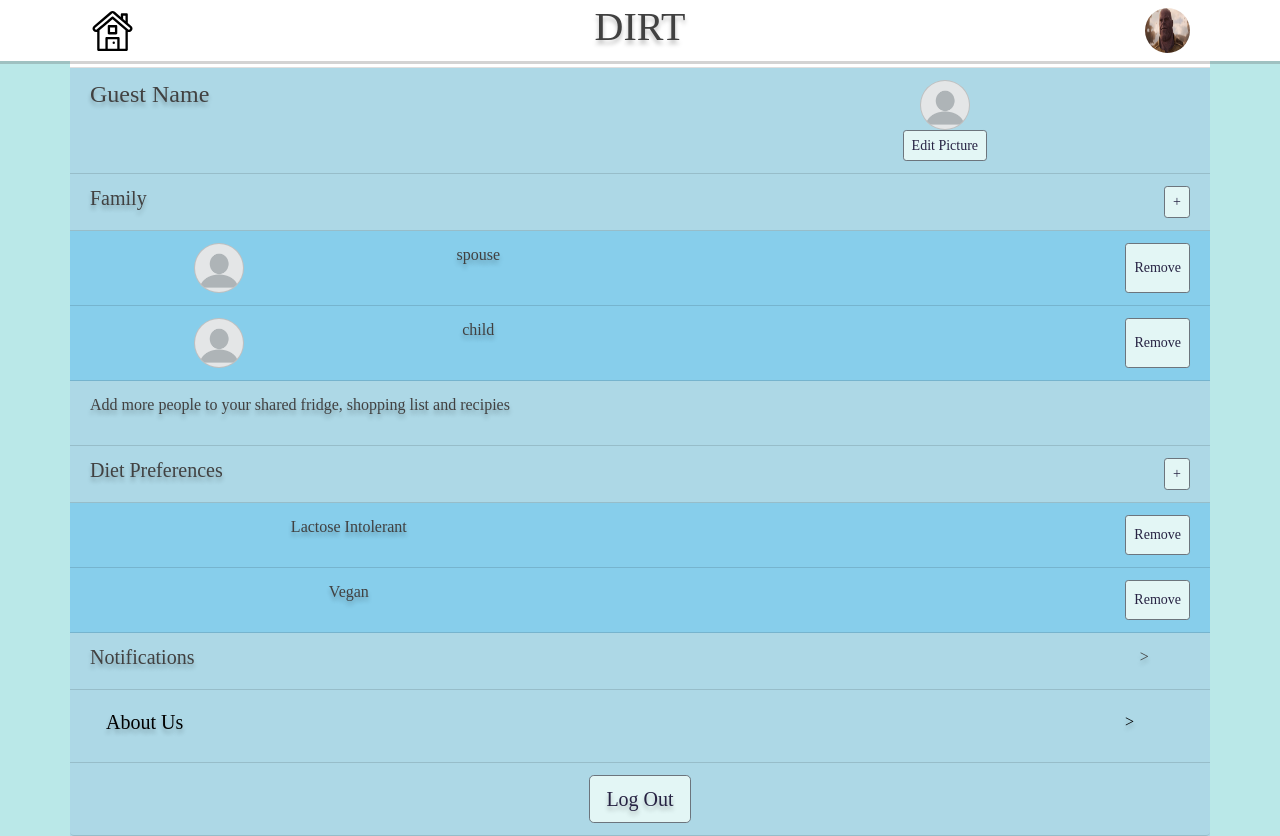
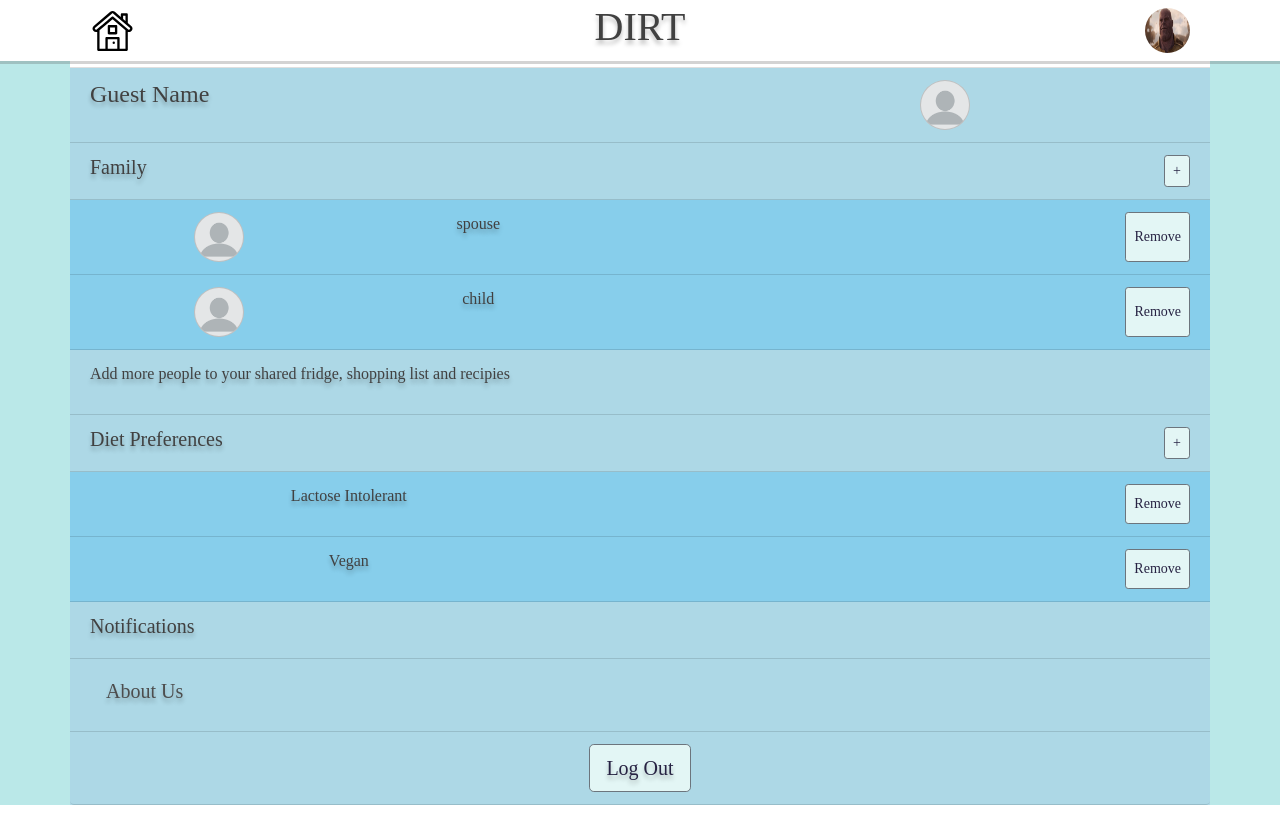
Before and after one commit to awong27/resetArea, a React (Create React App) app in the folder application/team102/UI/: page /EditUser in a window 1280 px wide. After the commit the page ends 805 px from the top, so only its background shows below. Built offline with nearby package versions, Linux system fonts and the light colour scheme; the HTML template or start-up script is replaced by a standard one.

Commit message:
Removed Carrots
Removed odd orange things from Notifications and About Us.

```diff
--- a/application/team102/UI/src/Component/EditUser.js
+++ b/application/team102/UI/src/Component/EditUser.js
@@ -141,8 +141,7 @@ export default class EditUser extends React.Component{
                 <Row>
                   <h4> Guest Name </h4>
                   <Col></Col>
-                  <Col><img alt="UserEdit" src={Tphoto} className="userEdit"/>
-                  <br /><Button size="sm"> Edit Picture </Button></Col>
+                  <Col><img alt="UserEdit" src={Tphoto} className="userEdit"/> </Col>
                 </Row>
               </ListGroupItem>
 
@@ -182,16 +181,14 @@ export default class EditUser extends React.Component{
                   <Col/>
                   <Col/>
                   <Col/>
-                  <Col xs='1'> > </Col>
                 </Row>
               </ListGroupItem>
-              <ListGroupItem style={{background: 'lightblue'}}><NavLink style={{color: "black"}} href="/about">
+              <ListGroupItem style={{background: 'lightblue'}}><NavLink style={{color: "#4d4d4d"}} href="/about">
                 <Row>
                   <h5> About Us </h5>
                   <Col/>
                   <Col/>
                   <Col/>
-                  <Col xs='1'> > </Col>
                 </Row> </NavLink>
               </ListGroupItem>
               <ListGroupItem style={{background: 'lightblue'}}>
```
